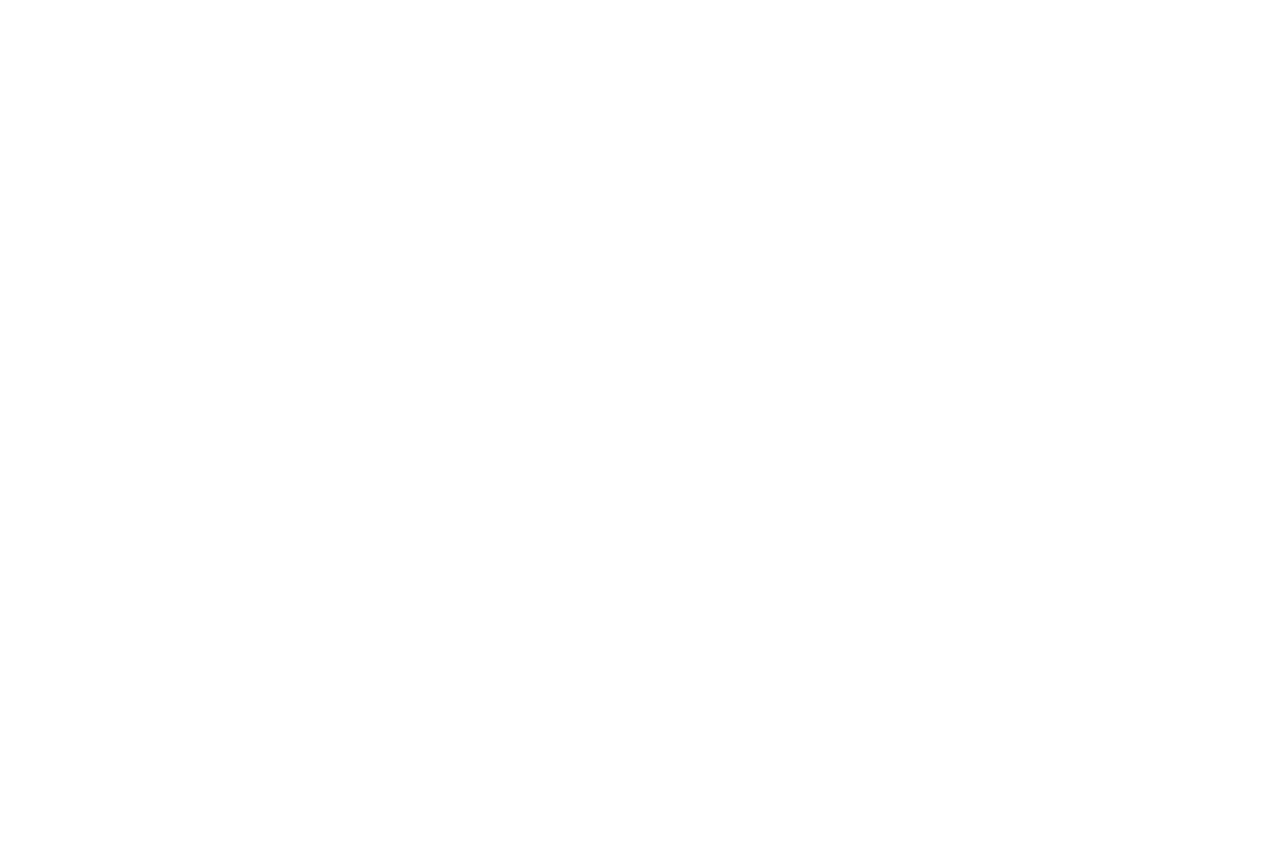
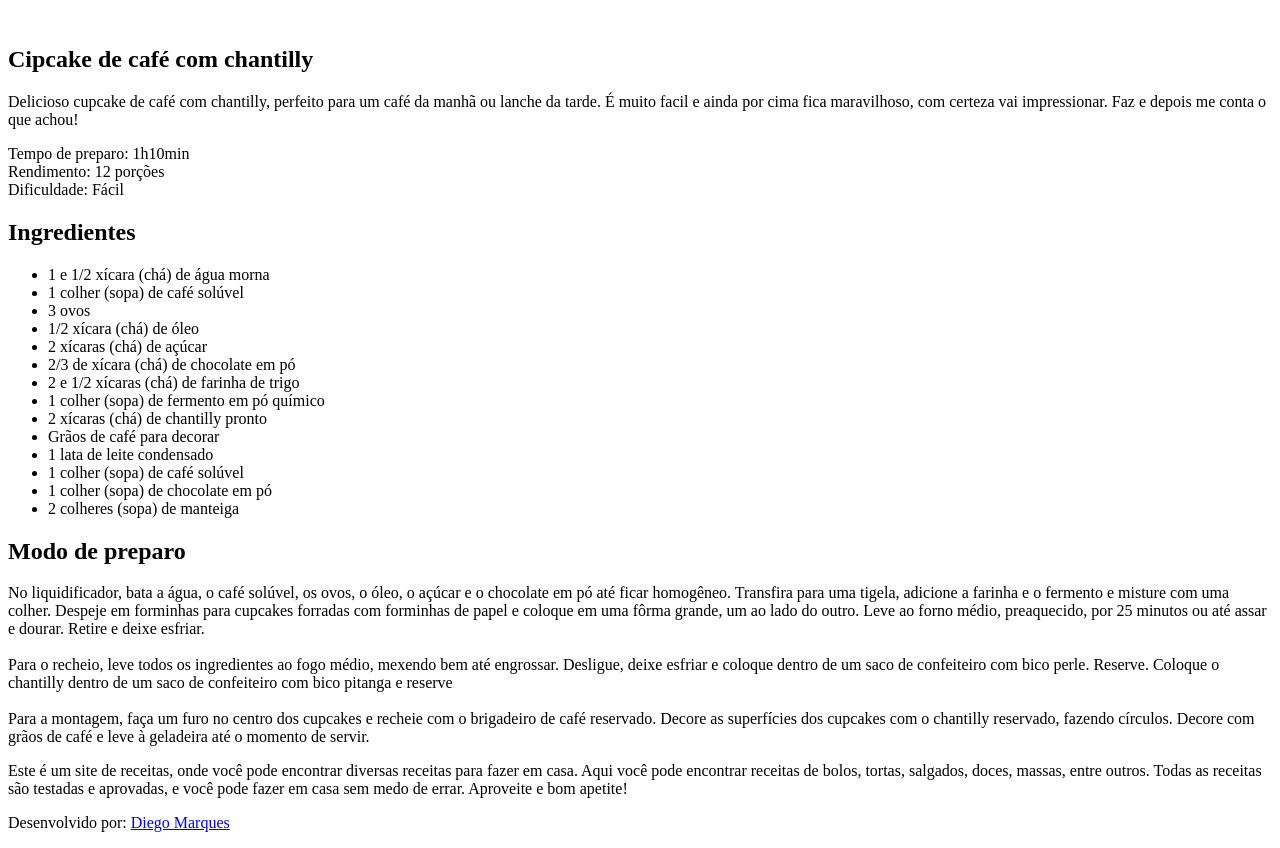
Before and after one commit to DiegoMBS/Projeto---Caderno-de-receita, a plain HTML site: page index.html in a window 1280 px wide. Before the commit the page ends 800 px from the top, so only its background shows below. Drawn offline with Linux system fonts and the light colour scheme.

Commit message:
iniciando a estrutura html

```diff
--- a/index.html
+++ b/index.html
@@ -4,10 +4,78 @@
 <head>
     <meta charset="UTF-8">
     <meta name="viewport" content="width=device-width, initial-scale=1.0">
-    <title>Caderno de Receitas</title>
+    <title>Pagina de Receitas</title>
 </head>
 
 <body>
+    <div id="page">
+        <img src="" alt="">
+        <main>
+            <section id="about">
+                <h1>Cipcake de café com chantilly</h1>
+                <p>Delicioso cupcake de café com chantilly, perfeito para um café da manhã ou lanche da tarde.
+                    É muito facil e ainda por cima fica maravilhoso, com certeza vai impressionar.
+                    Faz e depois me conta o que achou!
+                </p>
+
+                Tempo de preparo: 1h10min <br>
+                Rendimento: 12 porções <br>
+                Dificuldade: Fácil
+
+                </p>
+
+            </section>
+            <section id="ingredients">
+                <h2>Ingredientes</h2>
+                <ul>
+                    <li>1 e 1/2 xícara (chá) de água morna</li>
+                    <li>1 colher (sopa) de café solúvel</li>
+                    <li>3 ovos</li>
+                    <li>1/2 xícara (chá) de óleo</li>
+                    <li>2 xícaras (chá) de açúcar</li>
+                    <li>2/3 de xícara (chá) de chocolate em pó</li>
+                    <li>2 e 1/2 xícaras (chá) de farinha de trigo</li>
+                    <li>1 colher (sopa) de fermento em pó químico</li>
+                    <li>2 xícaras (chá) de chantilly pronto</li>
+                    <li>Grãos de café para decorar</li>
+                    <li>1 lata de leite condensado</li>
+                    <li>1 colher (sopa) de café solúvel</li>
+                    <li>1 colher (sopa) de chocolate em pó</li>
+                    <li>2 colheres (sopa) de manteiga</li>
+                </ul>
+            </section>
+            <section id="preparation">
+                <h2>Modo de preparo</h2>
+                <p>
+                    No liquidificador, bata a água, o café solúvel, os ovos, o óleo, o
+                    açúcar e o chocolate em pó até ficar homogêneo. Transfira para uma
+                    tigela, adicione a farinha e o fermento e misture com uma colher.
+                    Despeje em forminhas para cupcakes forradas com forminhas de papel e
+                    coloque em uma fôrma grande, um ao lado do outro. Leve ao forno
+                    médio, preaquecido, por 25 minutos ou até assar e dourar. Retire e
+                    deixe esfriar.
+                    <br /><br />
+                    Para o recheio, leve todos os ingredientes ao fogo médio, mexendo
+                    bem até engrossar. Desligue, deixe esfriar e coloque dentro de um
+                    saco de confeiteiro com bico perle. Reserve. Coloque o chantilly
+                    dentro de um saco de confeiteiro com bico pitanga e reserve
+                    <br /><br />
+                    Para a montagem, faça um furo no centro dos cupcakes e recheie com o
+                    brigadeiro de café reservado. Decore as superfícies dos cupcakes com
+                    o chantilly reservado, fazendo círculos. Decore com grãos de café e
+                    leve à geladeira até o momento de servir.
+                </p>
+            </section>
+        </main>
+    </div>
+
+    <p>Este é um site de receitas, onde você pode encontrar diversas receitas para fazer em casa.
+        Aqui você pode encontrar receitas de bolos, tortas, salgados, doces, massas, entre outros.
+        Todas as receitas são testadas e aprovadas, e você pode fazer em casa sem medo de errar.
+        Aproveite e bom apetite!</p>
+    <footer>
+        <p>Desenvolvido por: <a href="https://www.linkedin.com/in/Diego-MB-Silva">Diego Marques</a></p>
+    </footer>
 
 </body>
 
```
